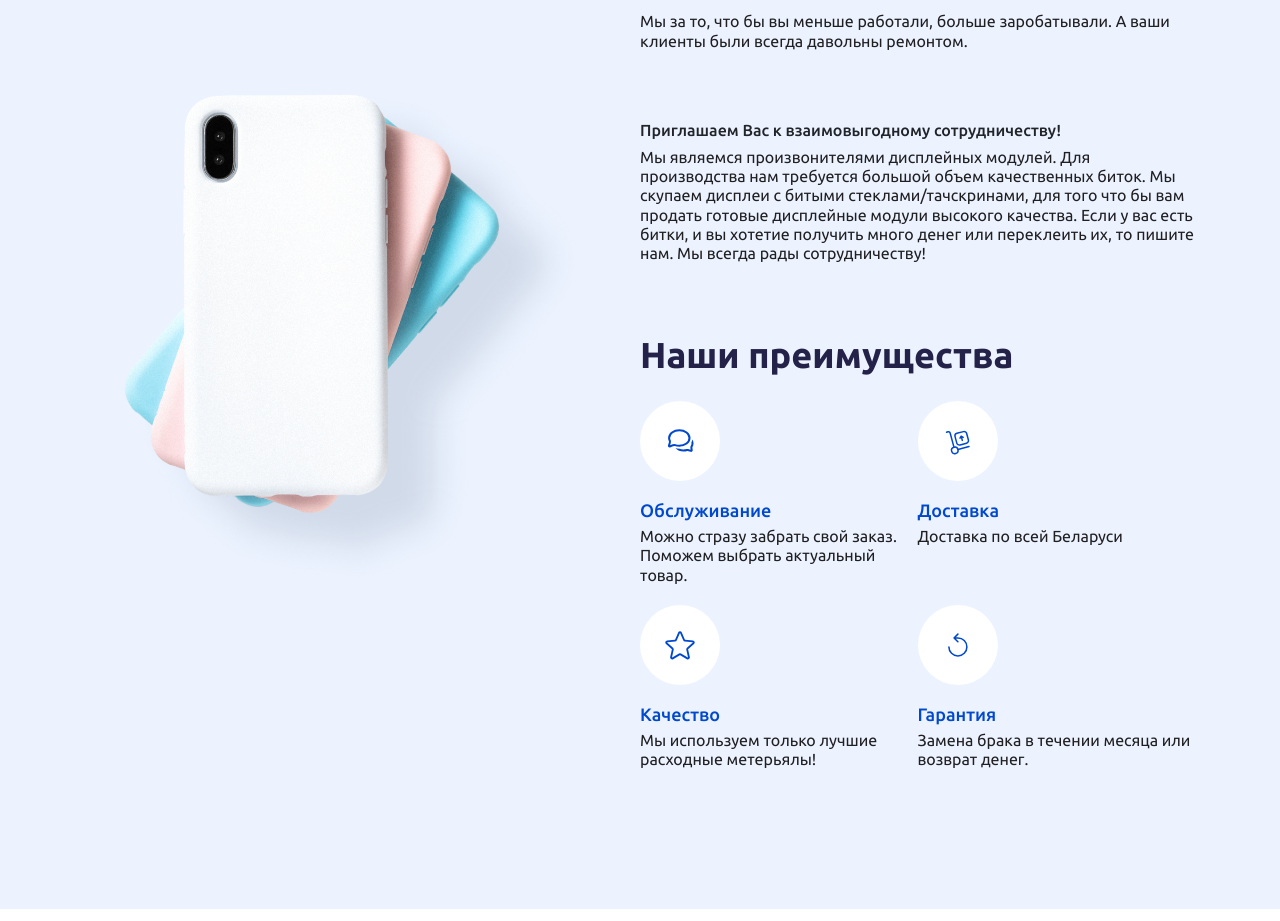
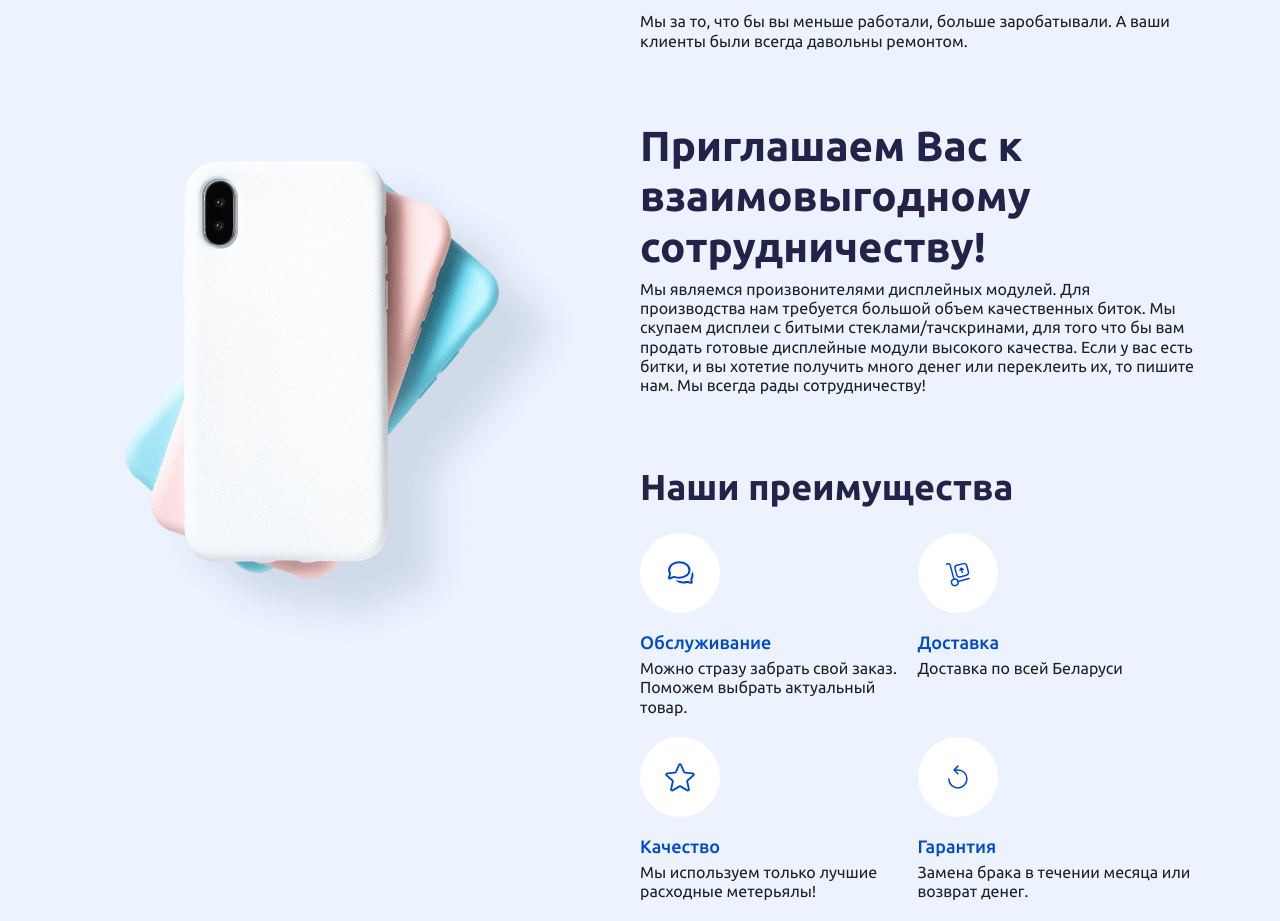
Before and after one commit to asperinegsm/lcdshop.by, a plain HTML site: page index.html in a window 1280 px wide. Shown: the part 1640-2561 px from the top of the page. Drawn offline with Linux system fonts and the light colour scheme.

Commit message:
Update index.html

```diff
--- a/index.html
+++ b/index.html
@@ -179,7 +179,7 @@
                     <p>Мы за то, что бы вы меньше работали, больше заробатывали.
                         А ваши клиенты были всегда давольны ремонтом.</p>
 
-                    <h6> Приглашаем Вас к взаимовыгодному сотрудничеству!</h6>
+                    <h1> Приглашаем Вас к взаимовыгодному сотрудничеству!</h1>
                     <p> Мы являемся произвонителями дисплейных модулей.
                         Для производства нам требуется большой объем качественных биток.
                         Мы скупаем дисплеи с битыми стеклами/тачскринами, для того что бы вам продать готовые дисплейные модули высокого качества.
```
